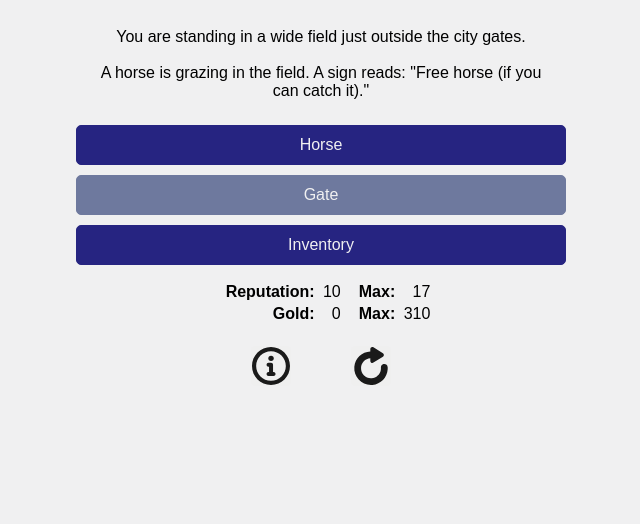
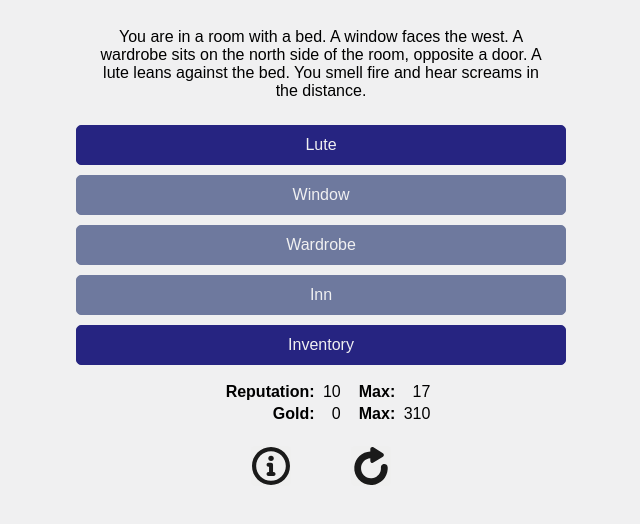
Before and after one commit to skedwards88/dragon, a React app: page / in a window 1280 px wide. Shown: the top 524 px of the page, without its empty margins (319-959 px from the left). Built offline with nearby package versions, Linux system fonts and the light colour scheme.

Commit message:
reset starting state

```diff
--- a/src/App.js
+++ b/src/App.js
@@ -48,7 +48,7 @@ function App() {
 
   function buildStartingLocations() {
     const startingItemLocations = {
-      inventory: new Set(["berries"]),
+      inventory: new Set([]),
       outOfPlay: new Set([]),
     };
 
@@ -63,7 +63,7 @@ function App() {
     return startingItemLocations;
   }
 
-  const startingLocation = "pasture";
+  const startingLocation = "room";
 
   const startingItemLocations = buildStartingLocations();
   const [itemLocations, setItemLocations] = useState(startingItemLocations);
```
